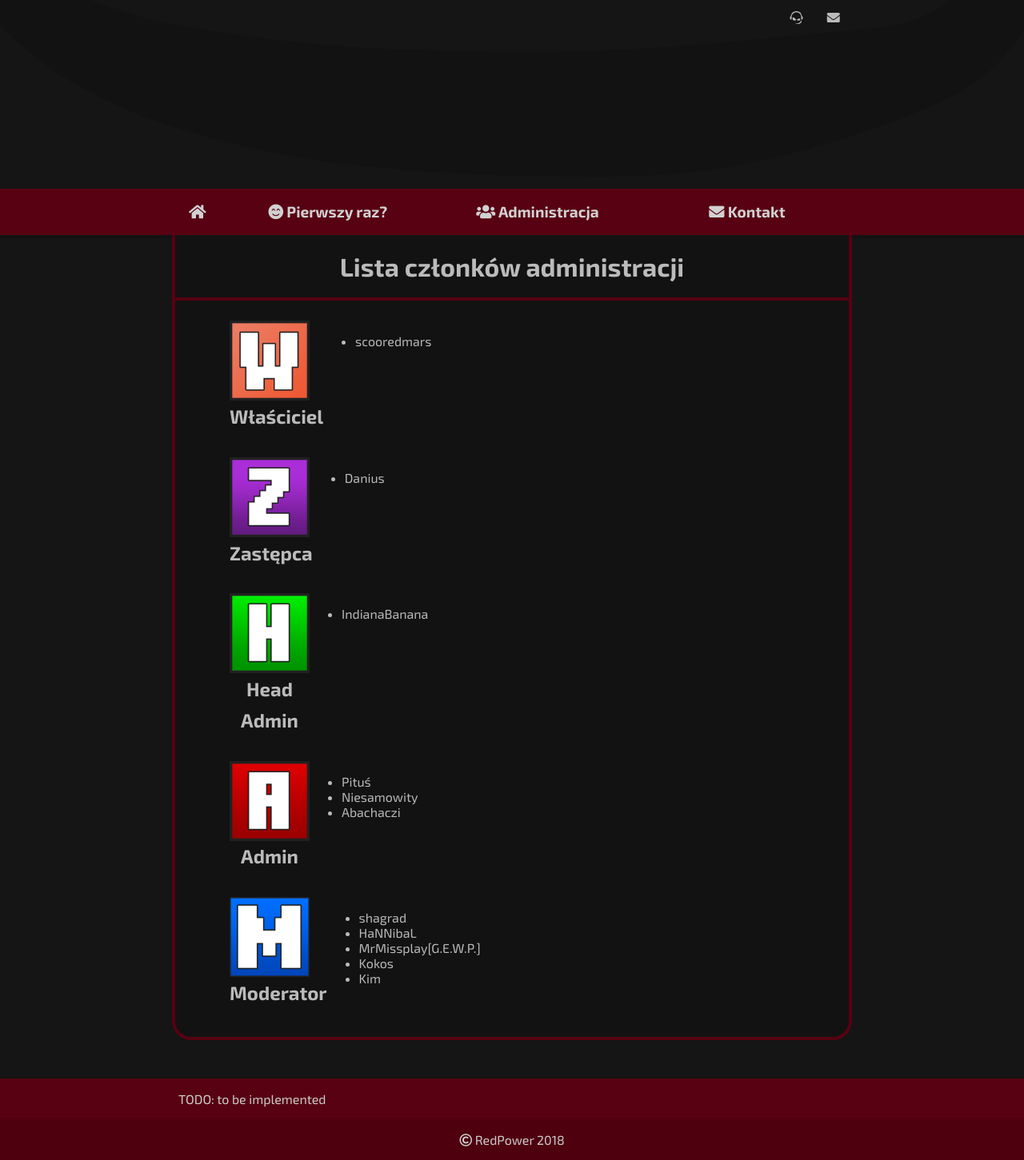
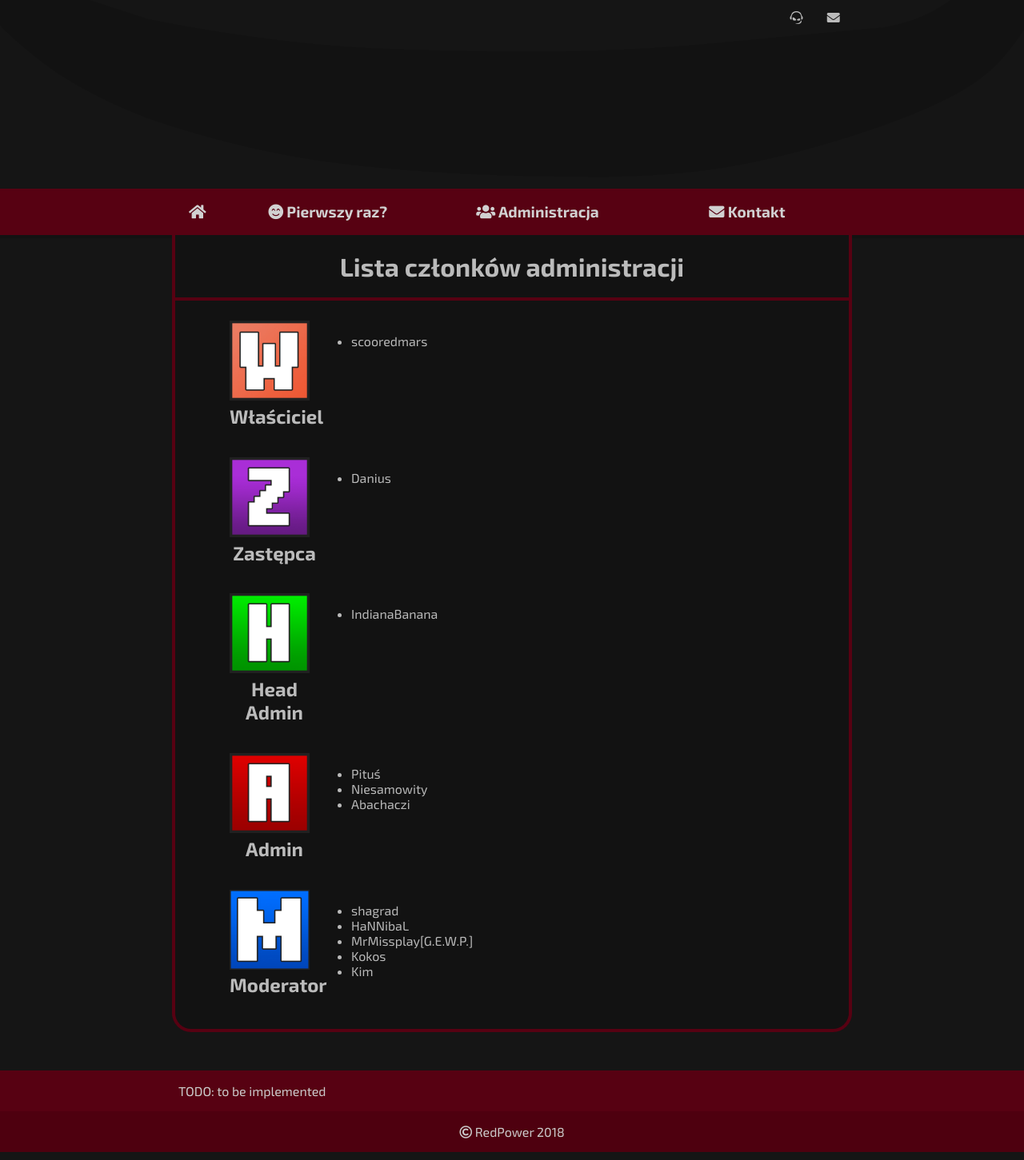
Before and after one commit to scooredmars/strona, a Jekyll site: the page built from pages/sub/czlonkowie-administracji.html, in a window 1280 px wide. Shown: the whole page at 80% size. Built offline with Jekyll 4.4.1, drawn with Linux system fonts in a browser that asks for light colours; nearby versions of some CDN libraries.

```diff
--- a/_sass/content.scss
+++ b/_sass/content.scss
@@ -52,6 +52,7 @@
       display: flex;
       flex-flow: column;
       text-align: center;
+      width: 7em;
 
       img {
         display: block;
--- a/pages/sub/czlonkowie-administracji.html
+++ b/pages/sub/czlonkowie-administracji.html
@@ -40,8 +40,7 @@
 			<div class="item">
 					<div class="image">
 						<img src="/static/img/icons/ha.jpg" >
-						<h2>Head</h2>
-						<h2>Admin</h2>
+						<h2>Head Admin</h2>
 					</div>
 					<div class="description">
 						<ul>
```
